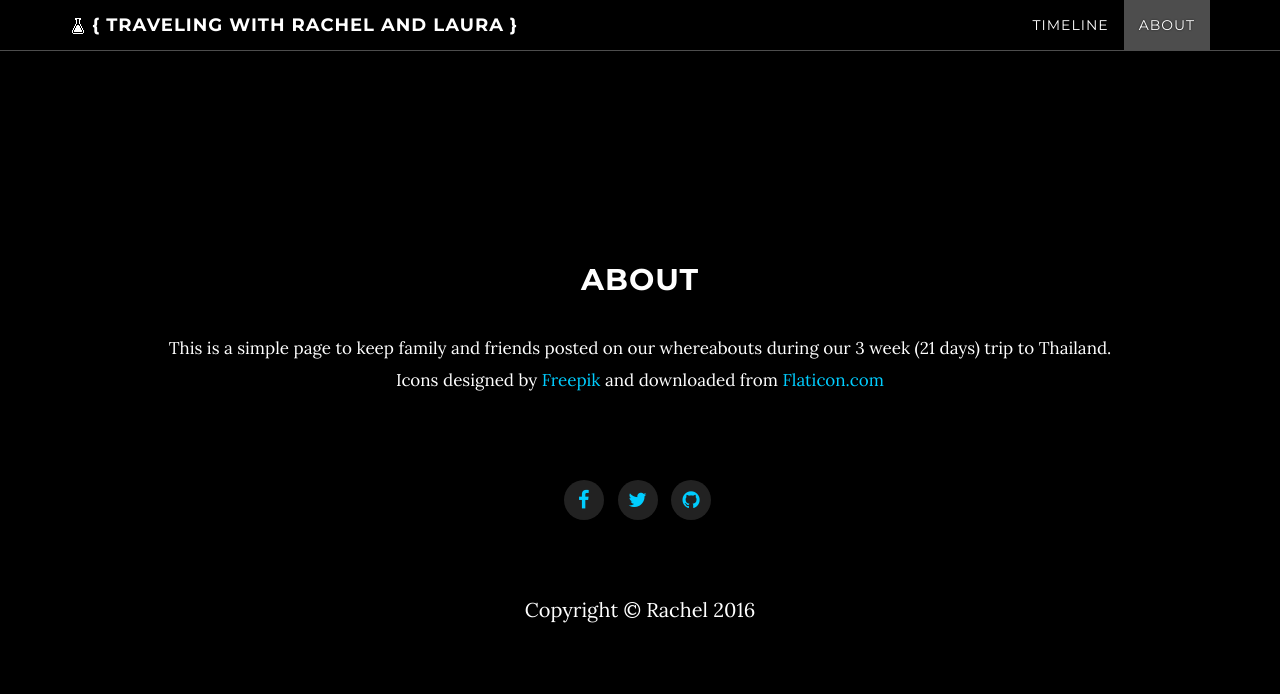
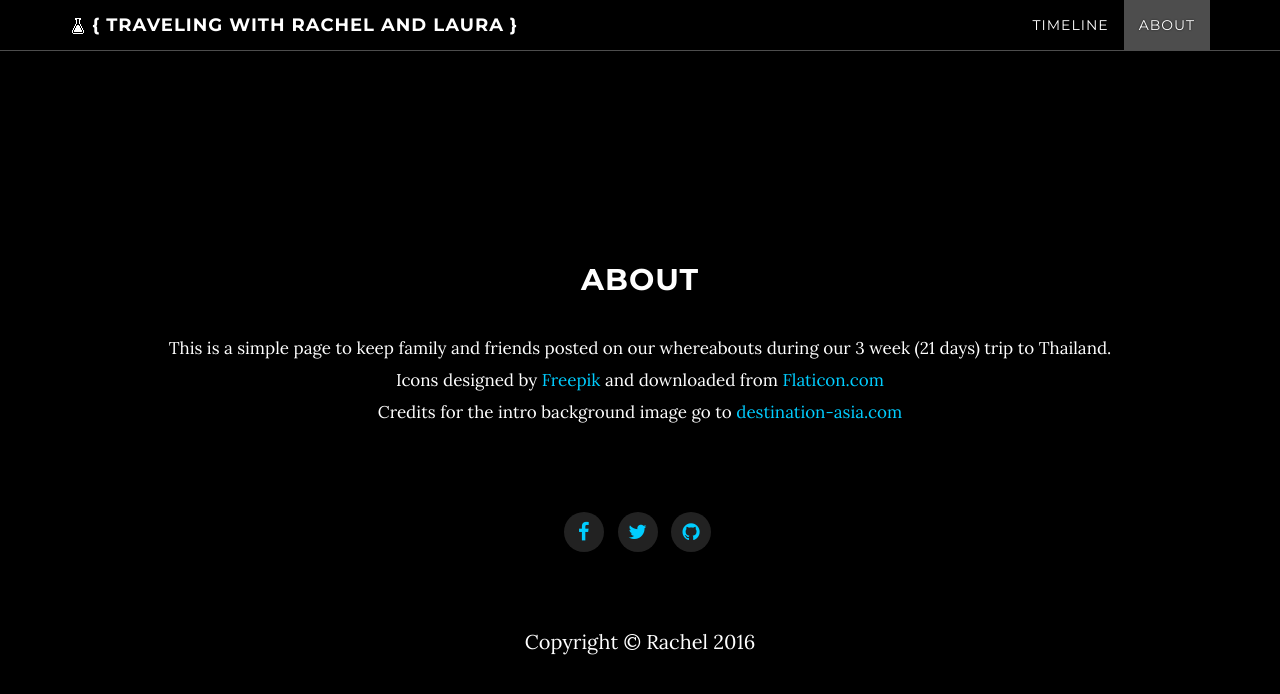
Before and after one commit to racheltah/racheltah.github.io, a Jekyll site: the page built from index.html, in a window 1280 px wide and 900 px high, scrolled down 2210 px. Shown: the top 694 px of the window. Built offline with Jekyll 4.4.1, drawn with Linux system fonts in a browser that asks for light colours; nearby versions of some CDN libraries; comment, search, counter and statistics services are not loaded.

Commit message:
Update about and intro-bg image

```diff
--- a/about.html
+++ b/about.html
@@ -8,4 +8,5 @@ title: About
 <small>
 This is a simple page to keep family and friends posted on our whereabouts during our 3 week (21 days) trip to Thailand. <br />
 Icons designed by <a href='http://www.freepik.com/'>Freepik</a> and downloaded from <a href='http://www.flaticon.com/'>Flaticon.com</a><br />
+Credits for the intro background image go to <a href='http://www.destination-asia.com/thailand/'>destination-asia.com</a>
 </small>
```
Also changed, not shown: img/intro-bg.jpg.
